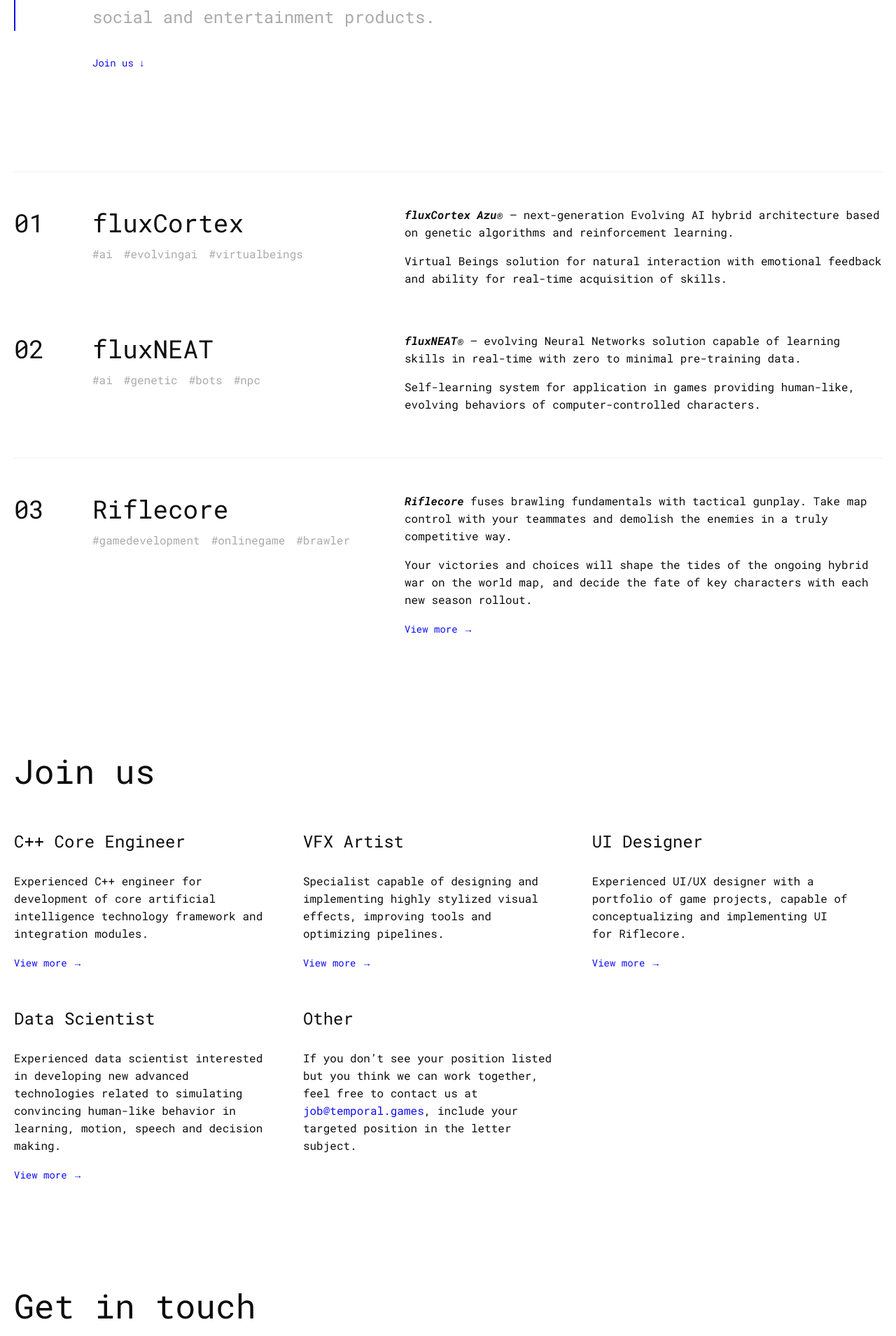
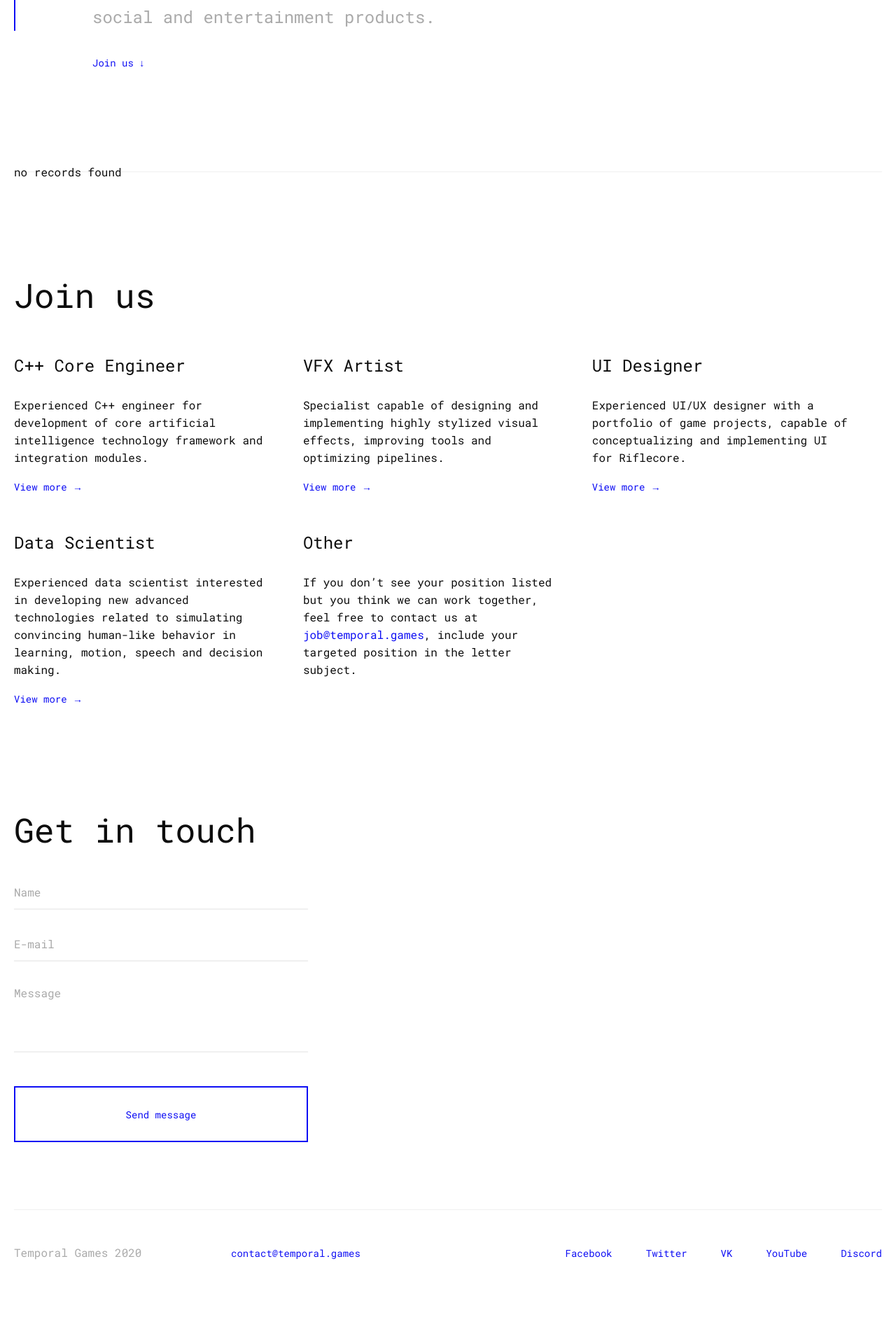
Before and after one commit to Alinka61/symfony.quest2020, a Symfony app: template templates/user_main/index.html.twig in a window 1280 px wide. Shown: the part 884-2793 px from the top of the page at 70% size. After the commit the page ends 2684 px from the top, so only its background shows below. Run offline with Twig, Linux system fonts and the light colour scheme; the template is opened without the code that fills it, so the values that code supplies are empty; some libraries are stand-ins or nearby versions; some web fonts are replaced.

Commit message:
main_user_update1

```diff
--- a/src/Controller/VacancyController.php
+++ b/src/Controller/VacancyController.php
@@ -3,7 +3,7 @@
 namespace App\Controller;
 
 use App\Entity\Vacancy;
-use App\Form\Vacancy1Type;
+use App\Form\VacancyType;
 use App\Repository\VacancyRepository;
 use Symfony\Bundle\FrameworkBundle\Controller\AbstractController;
 use Symfony\Component\HttpFoundation\Request;
@@ -31,7 +31,7 @@ class VacancyController extends AbstractController
     public function new(Request $request): Response
     {
         $vacancy = new Vacancy();
-        $form = $this->createForm(Vacancy1Type::class, $vacancy);
+        $form = $this->createForm(VacancyType::class, $vacancy);
         $form->handleRequest($request);
 
         if ($form->isSubmitted() && $form->isValid()) {
@@ -63,7 +63,7 @@ class VacancyController extends AbstractController
      */
     public function edit(Request $request, Vacancy $vacancy): Response
     {
-        $form = $this->createForm(Vacancy1Type::class, $vacancy);
+        $form = $this->createForm(VacancyType::class, $vacancy);
         $form->handleRequest($request);
 
         if ($form->isSubmitted() && $form->isValid()) {
--- a/src/Form/VacancyType.php
+++ b/src/Form/VacancyType.php
@@ -16,6 +16,7 @@ class VacancyType extends AbstractType
             ->add('annotation')
             ->add('link')
             ->add('tags')
+            ->add('description')
             ->add('email')
             ->add('img')
         ;
--- a/templates/user_main/index.html.twig
+++ b/templates/user_main/index.html.twig
@@ -6,7 +6,7 @@
 <div class="wrapper">
     <header id="header">
         <div class="content">
-            <a href="index.html" class="logo_icon"><img src="{{ asset('assets/images/logo_icon.svg') }}" alt="Temporal Games"></a>
+            <a href="{{ asset('user/main') }}" class="logo_icon"><img src="{{ asset('public/assets/images/logo_icon.svg') }}" alt="Temporal Games"></a>
             <ul class="menu">
                 <li><a href="#about" onclick="event.preventDefault();doScrolling('about', 500, this)" id="about_link">About</a></li>
                 <li><a href="#fluxcortex" onclick="event.preventDefault();doScrolling('fluxcortex', this)" id="fluxcortex_link">fluxCortex</a></li>
@@ -23,7 +23,7 @@
         </div>
         <div class="banner" style="background-image:url('{{ asset('/public/assets/images/banner_1.jpg') }}')">
             <h1>Game Development,<br>AI&nbsp;Research &&nbsp;Deployment</h1>
-            <img src="{{ asset('assets/images/logo_main.svg') }}" alt="Temporal Games" class="logo_main">
+            <img src="{{ asset('public/assets/images/logo_main.svg') }}" alt="Temporal Games" class="logo_main">
         </div>
         <div class="content">
             <div class="quote">
@@ -33,49 +33,29 @@
         </div>
     </div>
     <div class="items">
+
         <div class="content">
             <div class="line"></div>
-            <div class="item" id="fluxcortex">
-                <div class="item_left">
-                    <div class="item_left_heading">
-                        <h2 class="item_left_first_heading">01</h2>
-                        <h2>fluxCortex</h2>
+            {% for product in products %}
+                <div class="item" id="{{ product.name }}">
+                    <div class="item_left">
+                        <div class="item_left_heading">
+                            <h2 class="item_left_first_heading">0{{ product.id }}</h2>
+                            <h2>{{ product.name }}</h2>
+                        </div>
+                        <div class="tags">{{ product.tags }}</p></div>
                     </div>
-                    <div class="tags"><p>#ai</p><p>#evolvingai</p><p>#virtualbeings</p></div>
+                    <div class="item_right">
+                        <p>
+                            {{ product.description }}
+                        </p>
+                    </div>
                 </div>
-                <div class="item_right">
-                    <p><b>fluxCortex Azu®</b> — next-generation Evolving AI hybrid architecture based on genetic algorithms and reinforcement learning.</p>
-                    <p>Virtual Beings solution for natural interaction with emotional feedback and ability for real-time acquisition of skills.</p>
-                </div>
-            </div>
-            <div class="item" id="fluxneat">
-                <div class="item_left">
-                    <div class="item_left_heading">
-                        <h2 class="item_left_first_heading">02</h2>
-                        <h2>fluxNEAT</h2>
-                    </div>
-                    <div class="tags"><p>#ai</p><p>#genetic</p><p>#bots</p><p>#npc</p></div>
-                </div>
-                <div class="item_right">
-                    <p><b>fluxNEAT®</b> — evolving Neural Networks solution capable of learning skills in real-time with zero to minimal pre-training data.</p>
-                    <p>Self-learning system for application in games providing human-like, evolving behaviors of computer-controlled characters.</p>
-                </div>
-            </div>
-            <div class="line"></div>
-            <div class="item" id="riflecore">
-                <div class="item_left">
-                    <div class="item_left_heading">
-                        <h2 class="item_left_first_heading">03</h2>
-                        <h2>Riflecore</h2>
-                    </div>
-                    <div class="tags"><p>#gamedevelopment</p><p>#onlinegame</p><p>#brawler</p></div>
-                </div>
-                <div class="item_right">
-                    <p><b>Riflecore</b> fuses brawling fundamentals with tactical gunplay. Take map control with your teammates and demolish the enemies in a truly competitive way.</p>
-                    <p>Your victories and choices will shape the tides of the ongoing hybrid war on the world map, and decide the fate of key characters with each new season rollout.</p>
-                    <p><a href="riflecore.html">View more <span class="arrow">&rarr;</span></a></p>
-                </div>
-            </div>
+            {% else %}
+                <tr>
+                    <td colspan="6">no records found</td>
+                </tr>
+            {% endfor %}
         </div>
     </div>
     <!-- DUBLICATE JOBS IN BOTH SECTIONS (COLUMNS AND SLIDER) -->
```
Also changed, not shown: src/Controller/InfoController.php (+6 -1 lines), src/Controller/UserMainController.php (+6 -1 lines), src/Form/Vacancy1Type.php (deleted, +0 -31 lines), templates/info/index.html.twig (+21 -1 lines).
